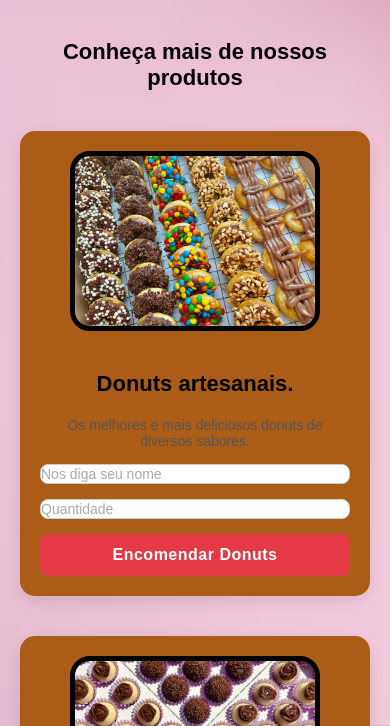
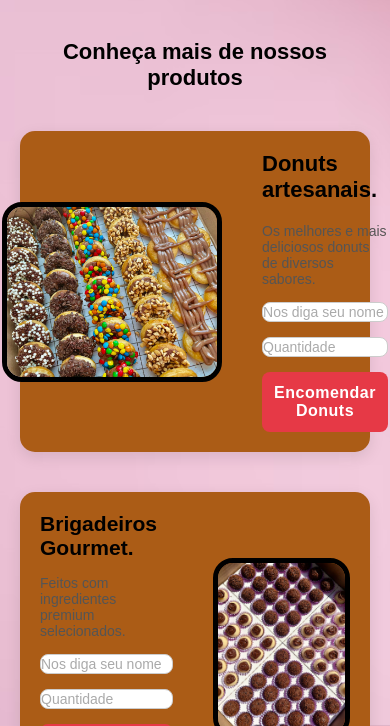
Before and after one commit to renan250318-creator/Loja-doces, a plain HTML site: page index.html in a window 390 px wide. Shown: the part 118-844 px from the top of the page. Drawn offline with Linux system fonts and the light colour scheme.

Commit message:
Update style.css

```diff
--- a/style.css
+++ b/style.css
@@ -198,27 +198,3 @@ p{
     font-size: 14px;
     color: #555;
 }
-
-@media (max-width: 1000px) {
-  body{  background-image: url('/Loja-doces/img/background.jpg');
-      }
-       .produto{
-        flex-direction: column;
-        text-align: center;
-    }
-    .produto img{
-        width: 100%;
-        max-width: 250px;
-    }
-    .produto.reverse{
-        flex-direction: column;
-    }
-
-    .info{
-        width: 100%;
-    }
-    .container-beneficios{
-        flex-direction: column;
-        align-items: center;
-    }
-}
```
